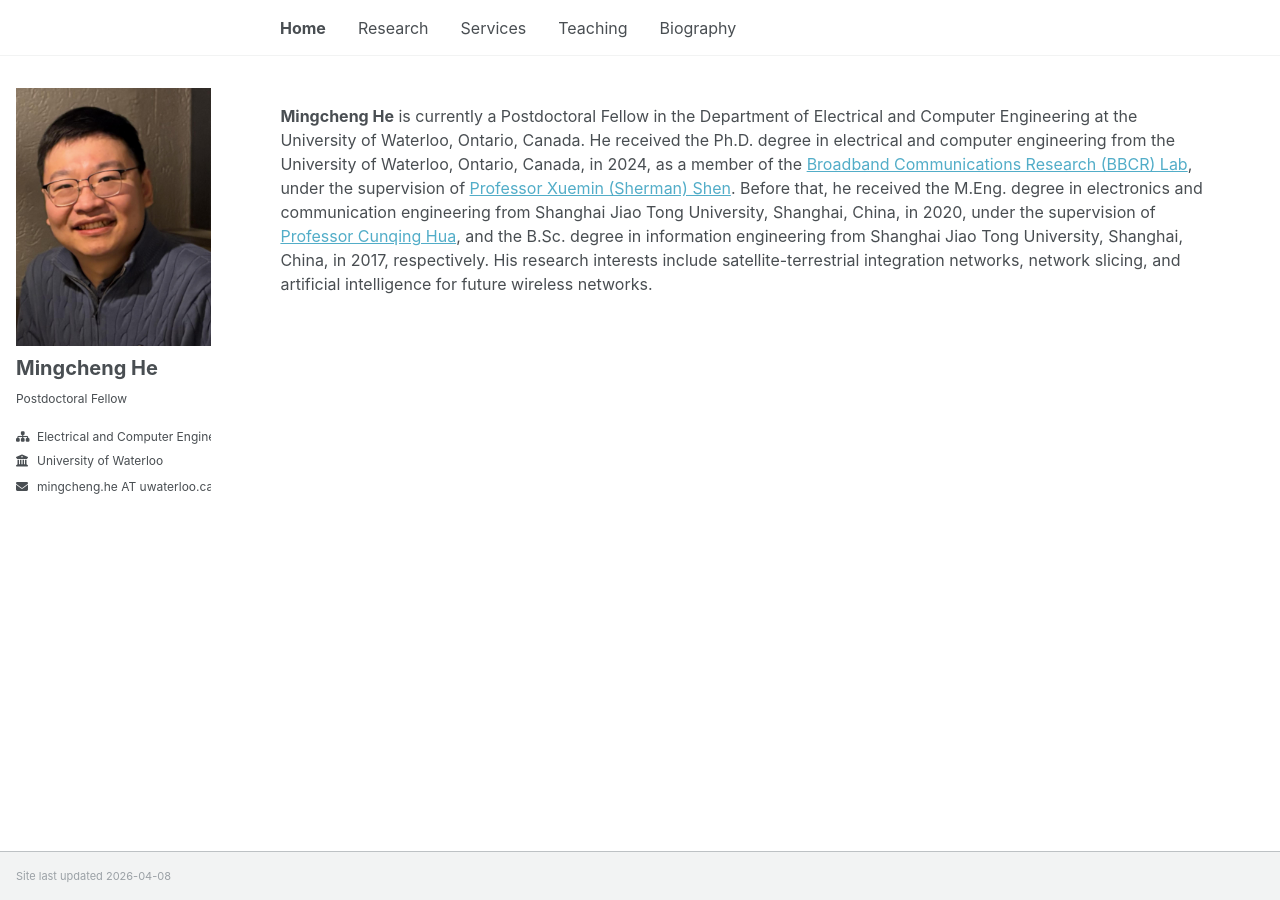
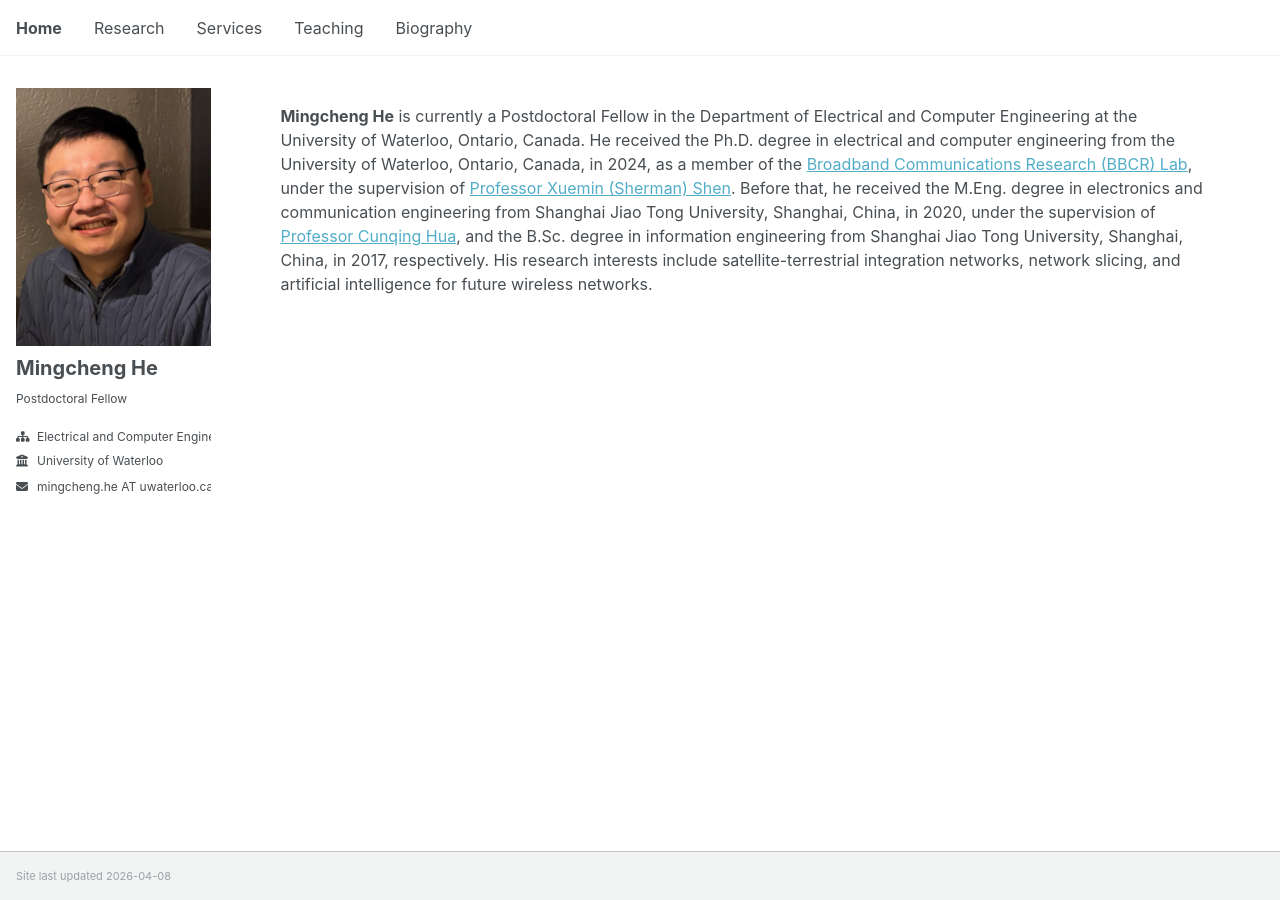
Before and after one commit to mingcheng-he/mingcheng-he.github.io, a Jekyll site: the page built from _pages/about.md, in a window 1280 px wide. Built offline with Jekyll 4.4.1, drawn with Linux system fonts in a browser that asks for light colours; a script that is not in the unit is left out.

Commit message:
Update _masthead.scss

```diff
--- a/_sass/layout/_masthead.scss
+++ b/_sass/layout/_masthead.scss
@@ -27,7 +27,7 @@
   &__inner-wrap {
     @include container;
     @include clearfix;
-    padding: 0.5em 17.5em;
+    padding: 0.5em 1em;  //17.5
     font-family: $sans-serif-narrow;
 
     @include breakpoint($x-large) {
```
